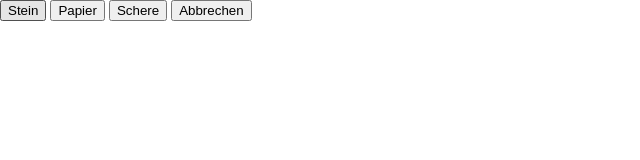
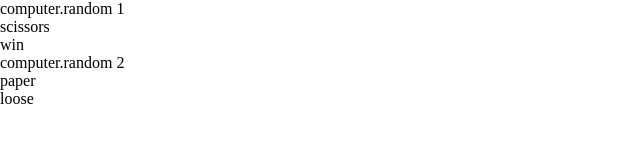
Before and after one commit to tursics/rock-paper-scissors, a plain HTML site: page index.html in a window 1280 px wide. Shown: the whole page, without its empty margins (0-640 px from the left). Drawn offline with Linux system fonts and the light colour scheme.

Commit message:
show the results on a page

```diff
--- a/index.html
+++ b/index.html
@@ -23,6 +23,8 @@
 		<button class="figure scissors">Schere</button>
 		<button class="cancel">Abbrechen</button>
 	</div>
+	<div class="page hidden" id="round-result">
+	</div>
 
 	<script src="js/business.js"></script>
 	<script src="js/eventsystem.js"></script>
@@ -31,6 +33,7 @@
 	<script src="js/index.js"></script>
 	<script src="js/page.js"></script>
 	<script src="js/page.human-choice.js"></script>
+	<script src="js/page.round-result.js"></script>
 	<script src="js/player.js"></script>
 	<script src="js/player.random.js"></script>
 	<script src="js/ui.js"></script>
--- a/js/index.js
+++ b/js/index.js
@@ -7,22 +7,6 @@ window.addEventListener('load', function() {
         var playerName = Business.players[param.player].name;
         console.info(`Player ${playerName} vote: ${param.figure}`);
     });
-    EventSystem.addListener('vote.finish', function() {
-        console.info('All hands raised \\o/');
-
-        for(var i = 0; i< Business.result.length; ++i) {
-            var playerName = Business.result[i].playerName;
-            var playerFigure = Business.result[i].playerFigure;
-            var score = Business.result[i].score;
-            if (score === GameLogic.won) {
-                console.log(`Player ${playerName} won with ${playerFigure}`);
-            } else if (score === GameLogic.lost) {
-                console.log(`Player ${playerName} lost with ${playerFigure}`);
-            } else {
-                console.log(`Player ${playerName} drawn with ${playerFigure}`);
-            }
-        }
-    });
 
     UI.init();
 
@@ -30,7 +14,7 @@ window.addEventListener('load', function() {
     Business.setPlayers(playerRandom1, playerRandom2);
     Business.openVotes();
 
-    EventSystem.callListeners('ui.show.vote.human');
+    // EventSystem.callListeners('ui.show.vote.human');
 
     // old test code
     /* var foo = {name:'foo'};
--- /dev/null
+++ b/js/page.round-result.js
@@ -0,0 +1,34 @@
+class PageRoundResult extends Page {
+    constructor() {
+        super('round-result');
+
+        EventSystem.addListener('vote.finish', this.onShow);
+    }
+
+    getHTML() {
+        var html = '';
+
+        for(var i = 0; i< Business.result.length; ++i) {
+            var playerName = Business.result[i].playerName;
+            var playerFigure = Business.result[i].playerFigure;
+            var score = Business.result[i].score;
+            var result = '';
+
+            if (score === GameLogic.won) {
+                result = 'win';
+            } else if (score === GameLogic.lost) {
+                result = 'loose';
+            } else {
+                result = 'draw';
+            }
+            html += `<div class="player">${playerName} <div class="figure">${playerFigure} <div class="result">${result}</div></div></div`;
+        }
+
+        return html;
+    }
+
+    onShow() {
+        UI.pageRoundResult.div.innerHTML = UI.pageRoundResult.getHTML();
+        UI.pageRoundResult.show();
+    }
+}
--- a/js/ui.js
+++ b/js/ui.js
@@ -1,5 +1,6 @@
 var UI = {
     init: function() {
         this.pageHumanChoice = new PageHumanChoice();
+        this.pageRoundResult = new PageRoundResult();
     },
 };
```
